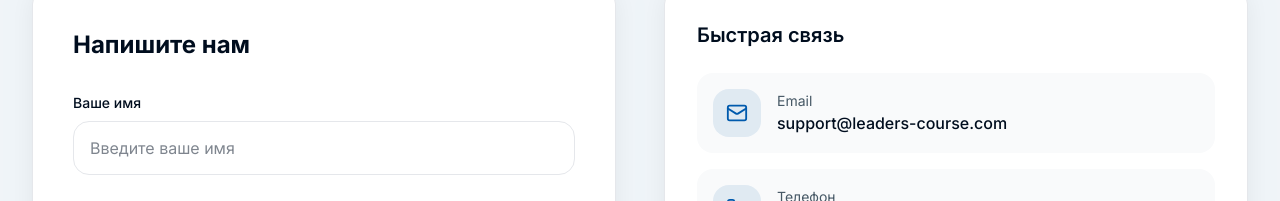
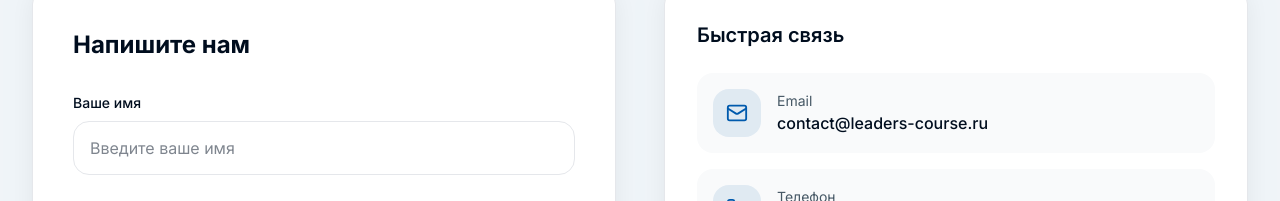
Before and after one commit to dizmr/v0-leaders-course, a Next.js app: page /contact in a window 1280 px wide. Shown: the part 565-766 px from the top of the page. Built offline with nearby package versions, Linux system fonts and the light colour scheme.

Commit message:
Update page.tsx

```diff
--- a/app/contact/page.tsx
+++ b/app/contact/page.tsx
@@ -180,7 +180,7 @@ export default function ContactPage() {
                     </div>
                     <div>
                       <p className="text-sm text-muted-foreground">Email</p>
-                      <p className="font-medium text-foreground">support@leaders-course.com</p>
+                      <p className="font-medium text-foreground">contact@leaders-course.ru</p>
                     </div>
                   </a>
 
```
